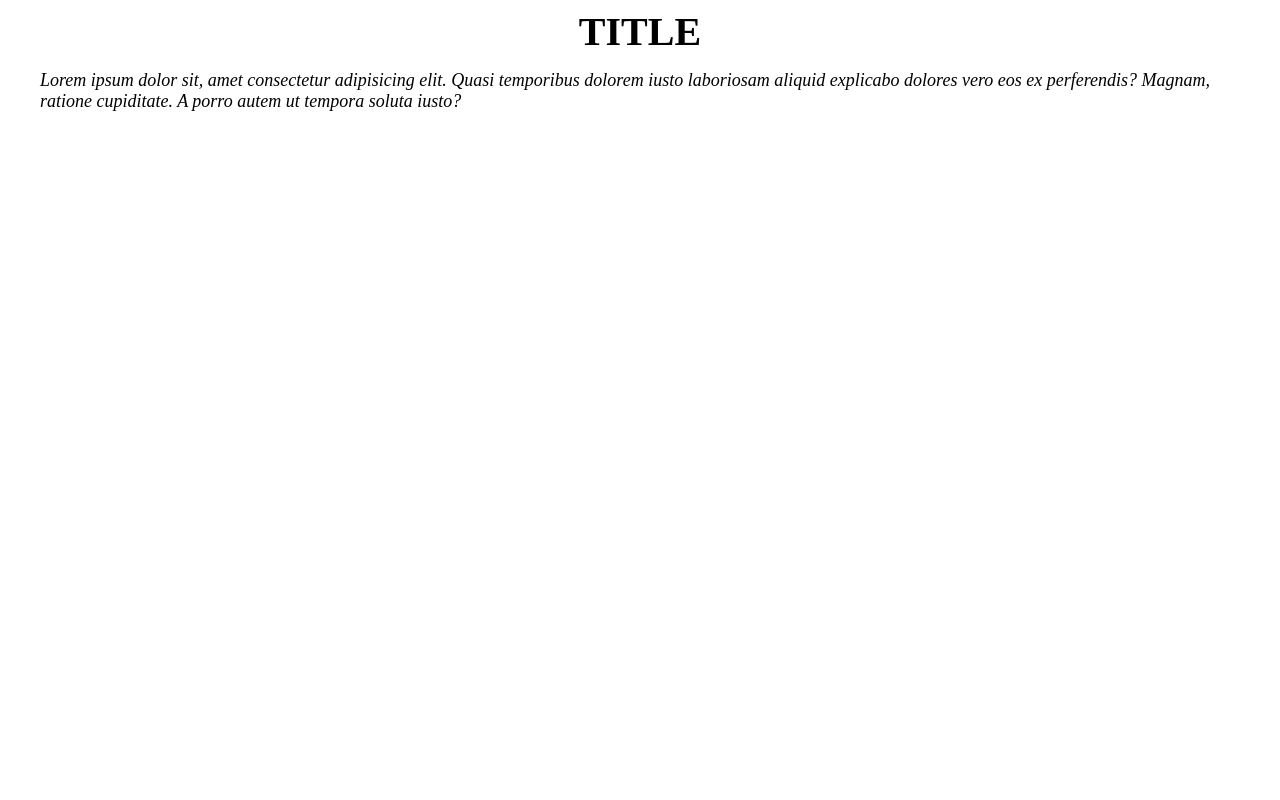
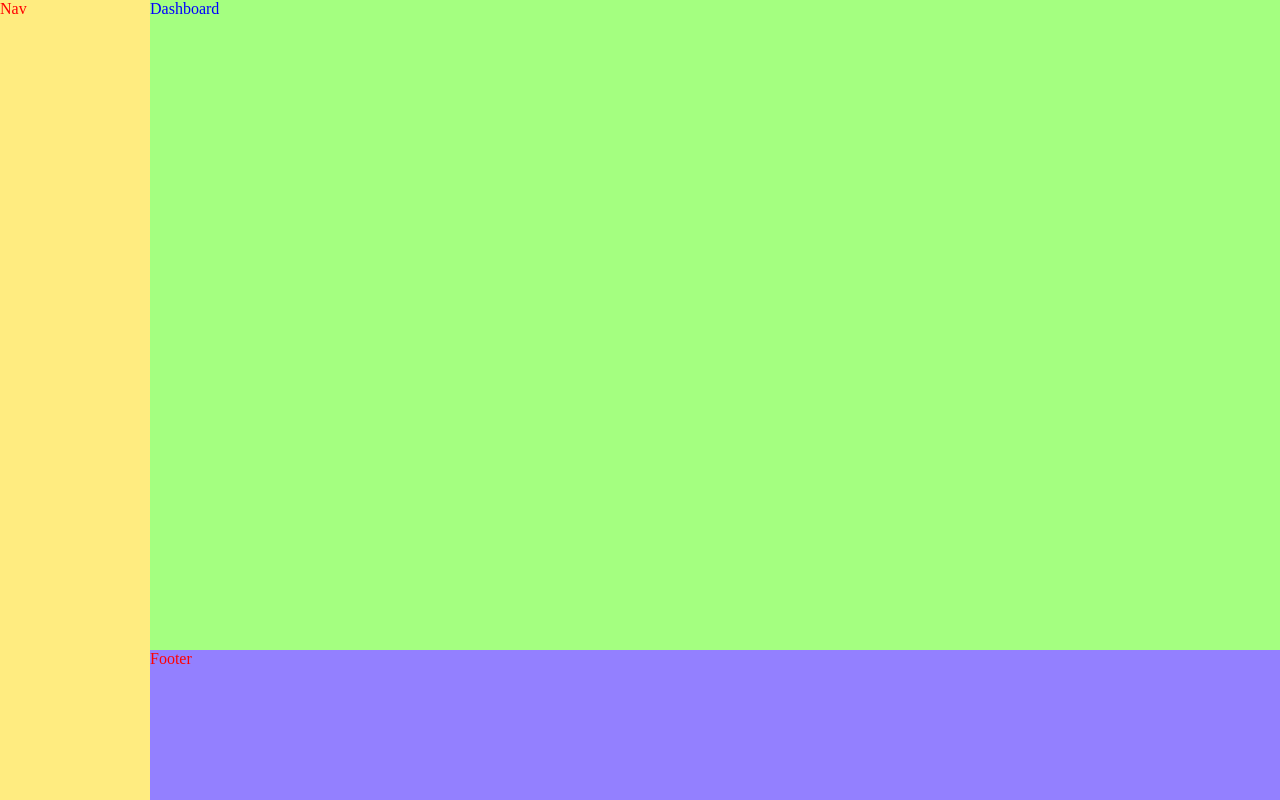
Before and after one commit to AlexCole999/second-project-eng, a React app: page / in a window 1280 px wide. Built offline with nearby package versions, Linux system fonts and the light colour scheme.

Commit message:
grid start structure

```diff
--- a/src/App/App.scss
+++ b/src/App/App.scss
@@ -9,20 +9,13 @@
   align-items: center;
 }
 .App {
-  @include alignedByFlex;
     &__body{
-      @include columnedByFlex;
-      width: 1200px;
-      }
-    &__title {
-      font-weight: bold;
-      font-size: 40px;
-      }
-    &__description {
-      margin-top: 15px;
-      }
-    .text {
-      font-style: italic;
-      font-size: 18px;
+      height:100vh;
+      display: grid;
+      grid-template-columns: 150px 1fr;
+      grid-template-rows: 1fr 150px;
+      grid-template-areas: 'Nav Dashboard'
+                            'Nav Dashboard'
+                            'Nav Footer';
       }
 }
--- a/src/App/App.tsx
+++ b/src/App/App.tsx
@@ -1,17 +1,17 @@
 import React from 'react'
 import './App.scss'
+import Nav from './Nav/Nav';
+import Dashboard from './Dashboard/Dashboard';
+import Footer from './Footer/Footer';
+
 
 export default function App() {
   return (
     <div className="App">
       <div className="App__body">
-        <div className="App__title">
-          TITLE
-        </div>
-        <div className="App__description text">
-          Lorem ipsum dolor sit, amet consectetur adipisicing elit. Quasi temporibus dolorem iusto laboriosam aliquid
-          explicabo dolores vero eos ex perferendis? Magnam, ratione cupiditate. A porro autem ut tempora soluta iusto?
-        </div>
+        <Nav />
+        <Dashboard />
+        <Footer />
       </div>
     </div>
   )
--- /dev/null
+++ b/src/App/Dashboard/Dashboard.scss
@@ -0,0 +1,5 @@
+.Dashboard{
+  color:blue;
+  background-color: rgb(164, 255, 128);
+  grid-area: Dashboard;
+}
--- /dev/null
+++ b/src/App/Dashboard/Dashboard.tsx
@@ -0,0 +1,8 @@
+import React from 'react'
+import './Dashboard.scss'
+
+export default function Dashboard() {
+  return (
+    <div className='Dashboard'>Dashboard</div>
+  )
+}
--- /dev/null
+++ b/src/App/Footer/Footer.scss
@@ -0,0 +1,6 @@
+.Footer{
+  color:red;
+  background-color: rgb(147, 128, 255);
+  grid-area: Footer;
+  height: 150px;
+}
--- /dev/null
+++ b/src/App/Footer/Footer.tsx
@@ -0,0 +1,8 @@
+import React from 'react'
+import './Footer.scss'
+
+export default function Footer() {
+  return (
+    <div className='Footer'>Footer</div>
+  )
+}
--- /dev/null
+++ b/src/App/Nav/Nav.scss
@@ -0,0 +1,5 @@
+.Nav{
+  color:red;
+  background-color: rgb(255, 236, 128);
+  grid-area: Nav;
+}
--- /dev/null
+++ b/src/App/Nav/Nav.tsx
@@ -0,0 +1,8 @@
+import React from 'react'
+import './Nav.scss'
+
+export default function Nav() {
+  return (
+    <div className='Nav'>Nav</div>
+  )
+}
--- a/src/index.tsx
+++ b/src/index.tsx
@@ -1,6 +1,6 @@
 import App from './App/App';
 import React from 'react';
 import ReactDOM from 'react-dom';
-import './index';
+import './index.scss';
 
 ReactDOM.render(<App />, document.getElementById('root'));
```
